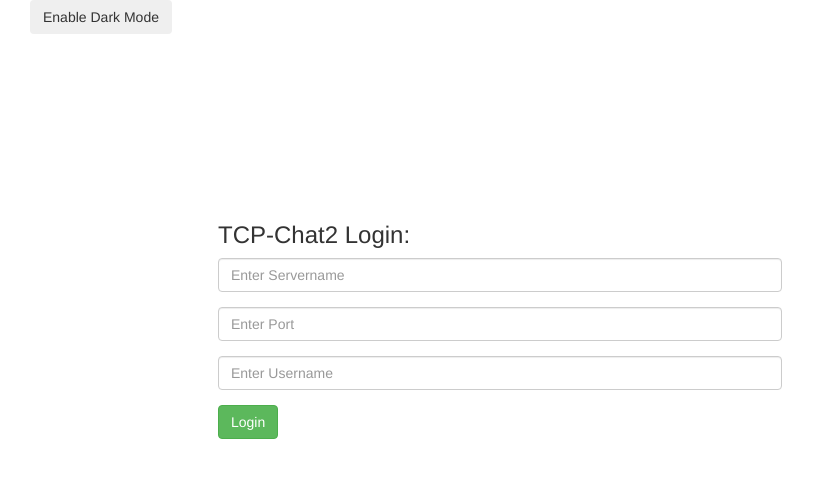
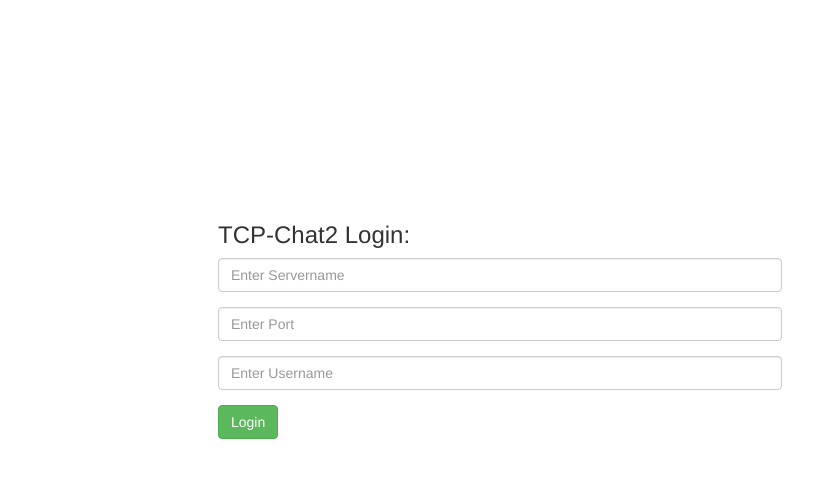
Before and after one commit to rafaelschreiber/TCPChat2, an Electron app: page Client/src/index.html in a window 1000 px wide. Shown: the whole page, without its empty margins (0-815 px from the left). Drawn offline with nearby package versions, Linux system fonts and the light colour scheme; no server answers.

Commit message:
darkmode button disabled

```diff
--- a/Client/src/index.html
+++ b/Client/src/index.html
@@ -16,7 +16,7 @@
 </head>
 <body id="background">
 <div class="container">
-    <input id="enable_dark_mode" type="button" class="btn" value="Enable Dark Mode">
+    <input id="enable_dark_mode" type="button" class="btn" value="Enable Dark Mode" style="visibility: hidden">
     <div id="userFromArea" class="row">
         <div class="col-md-12">
             <form id="userFrom">
@@ -97,7 +97,7 @@
         document.getElementById('username').value = user;
     }
 
-    document.getElementById('enable_dark_mode').onclick = function( e ){
+   document.getElementById('enable_dark_mode').onclick = function( e ){
         e.preventDefault();
         darkmode = darkmode === false;
         server_config.set('darkMode',{darkmode});
```
